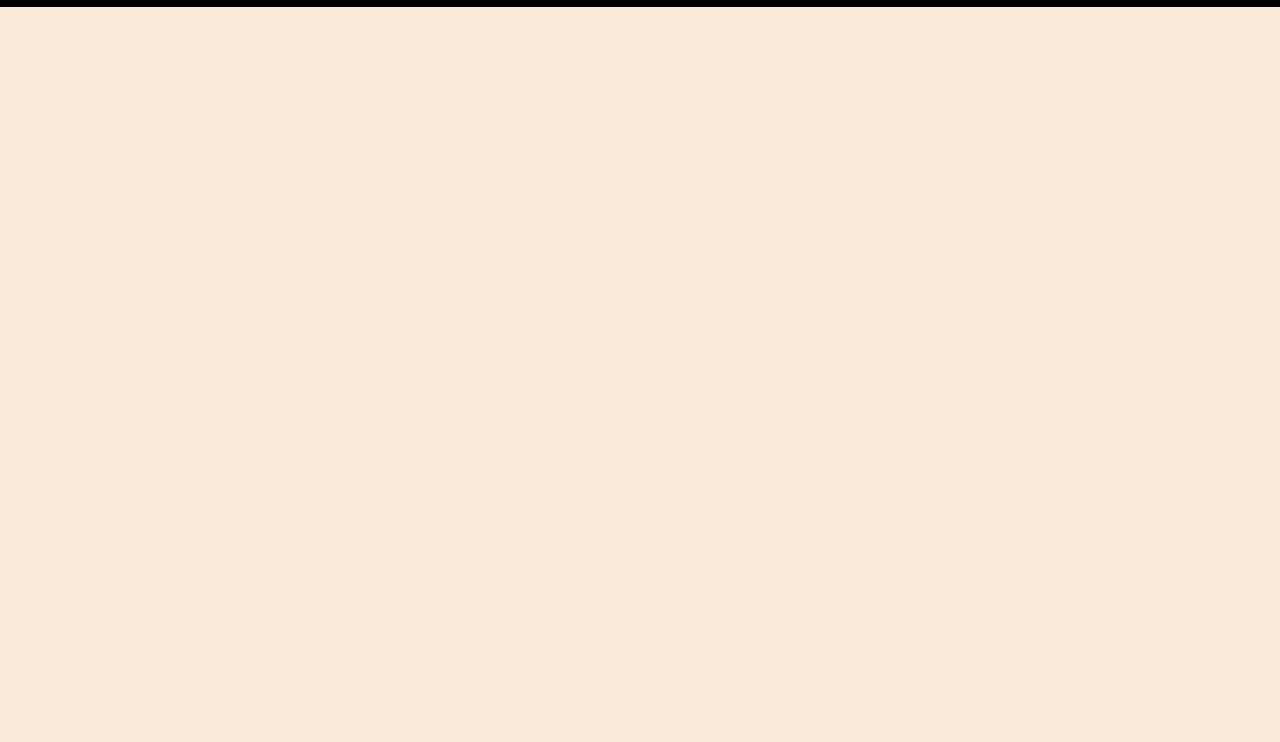
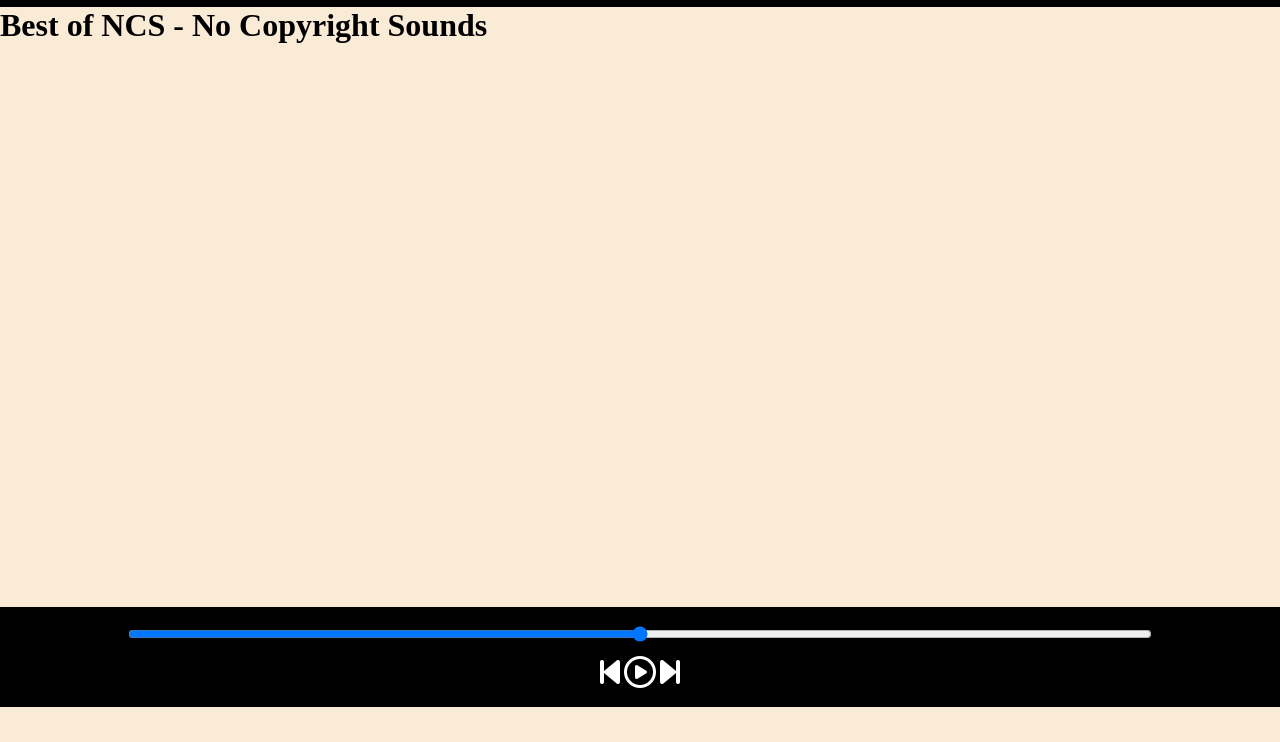
Before and after one commit to Meghna-Jaiswal/Spotify_Clone, a plain HTML site: page index.html in a window 1280 px wide. Shown: the part 58-800 px from the top of the page. Drawn offline with Linux system fonts and the light colour scheme; a web font is replaced by a local one.

Commit message:
player bar

```diff
--- a/index.html
+++ b/index.html
@@ -15,6 +15,24 @@
             <li>About</li>
         </ul>
     </nav>
+
+    <div class="container">
+        <h1>Best of NCS - No Copyright Sounds</h1>
+        <div class="songList"></div>
+        <div class="songBanner"></div>
+    </div>
+
+    <div class="bottom">
+        <input type="range" name="range" id="myProgressBar" min="0" max="100">
+        <div class="icons">
+            <!-- font awesome icons-->
+            <i class="fas fa-2x fa-step-backward"></i>
+            <i class="far fa-2x fa-play-circle"></i>
+            <i class="fas fa-2x fa-step-forward"></i>
+        </div>
+    </div>
+
+    <script src="https://kit.fontawesome.com/0a65709891.js" crossorigin="anonymous"></script>
     <script src="script.js"></script>
 
 </body>
--- a/style.css
+++ b/style.css
@@ -31,3 +31,27 @@ nav ul li{
     font-weight: bolder;
     font-size: 1.3rem;
 }
+.container{
+    min-height: 75vh;
+}
+.bottom{
+    position: sticky;
+    height: 100px;
+    background-color: black;
+    color: white;
+    bottom: 0;
+    display: flex;
+    justify-content: center;
+    align-items: center;
+    flex-direction: column;
+}
+.icons{
+    margin-top: 14px;
+}
+.icons i{
+    cursor: pointer;
+}
+#myProgressBar{
+    width: 80vw;
+
+}
```
Also changed, not shown: notes.txt (added).
